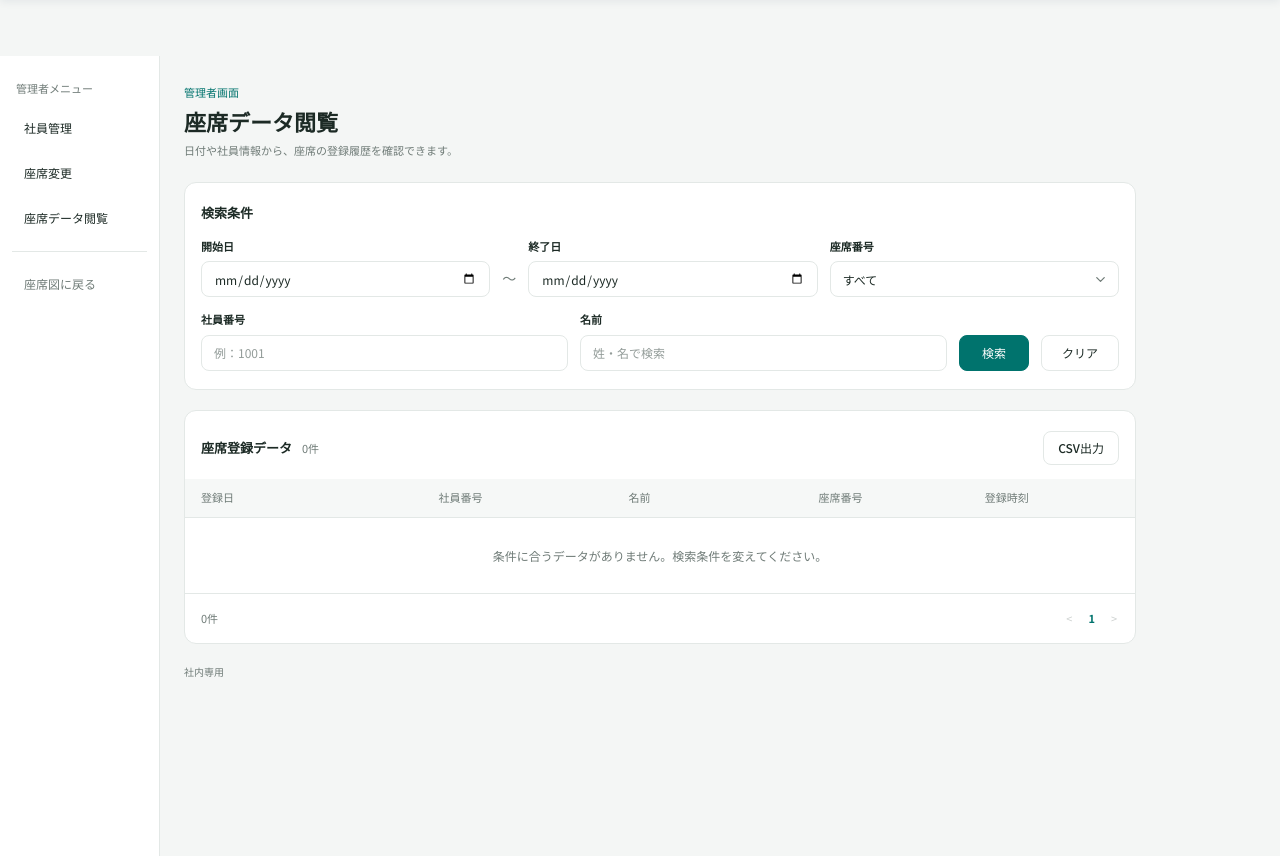
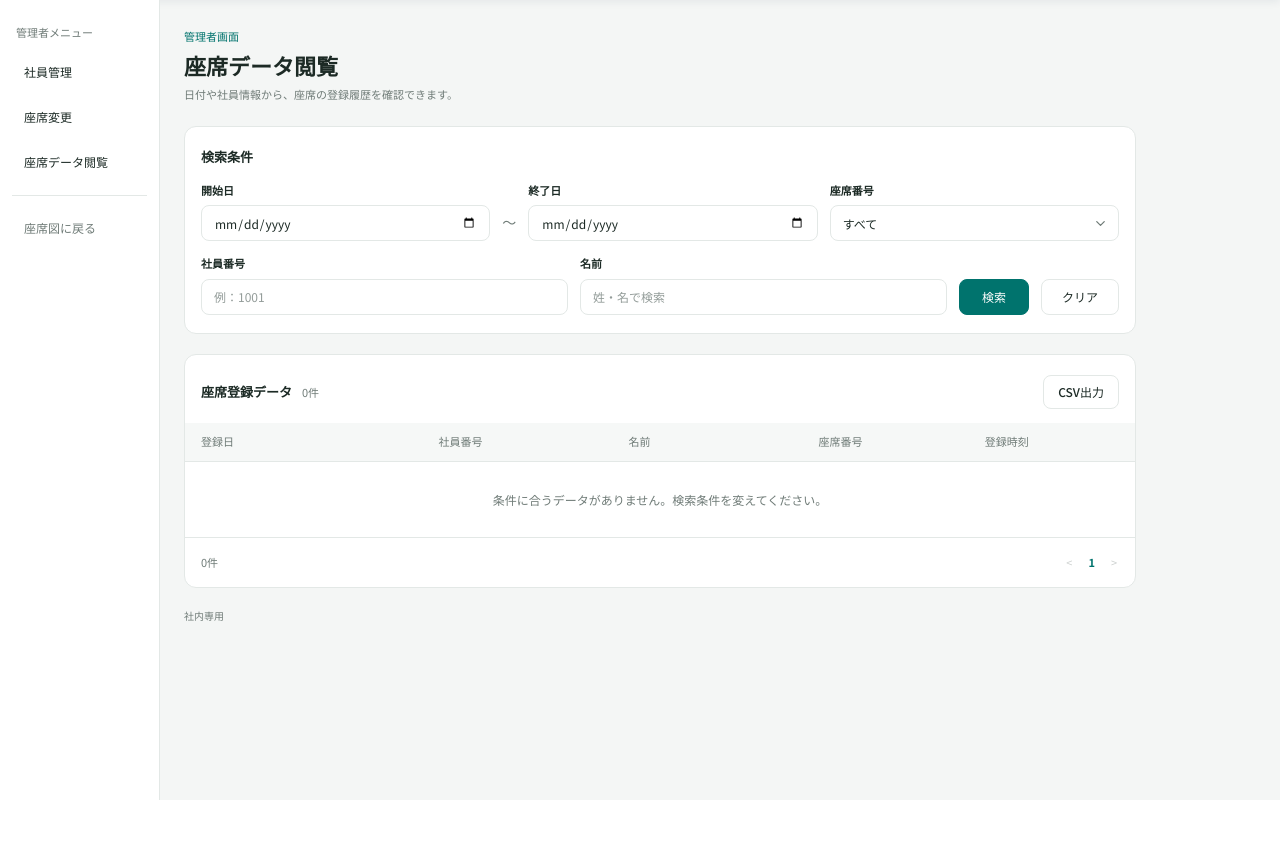
Before and after one commit to raiki-hoshino/unojuko2026, a PHP site: page /admin-data.php in a window 1280 px wide. Shown: the part 112-968 px from the top of the page. After the commit the page ends 912 px from the top, so only its background shows below. Run offline with PHP 8.4, Linux system fonts and the light colour scheme; data that the repository does not hold is empty.

Commit message:
header.phpのレイアウト変更

```diff
--- a/header.php
+++ b/header.php
@@ -222,14 +222,6 @@
     </form>
       <a href="admin.php"><button class="admin-button" id="admin-button" type="button">管理者画面</button></a>
   </header>
-
-  <main class="page-content">
-    <p class="search-status" id="search-status" aria-live="polite"></p>
-    <!-- 検索結果や座席登録画面のコンテンツをここに追加できます -->
-
-
-  </main>
-
   <script>
     const searchForm = document.querySelector("#name-search");
     const searchInput = document.querySelector("#name-query");
```
